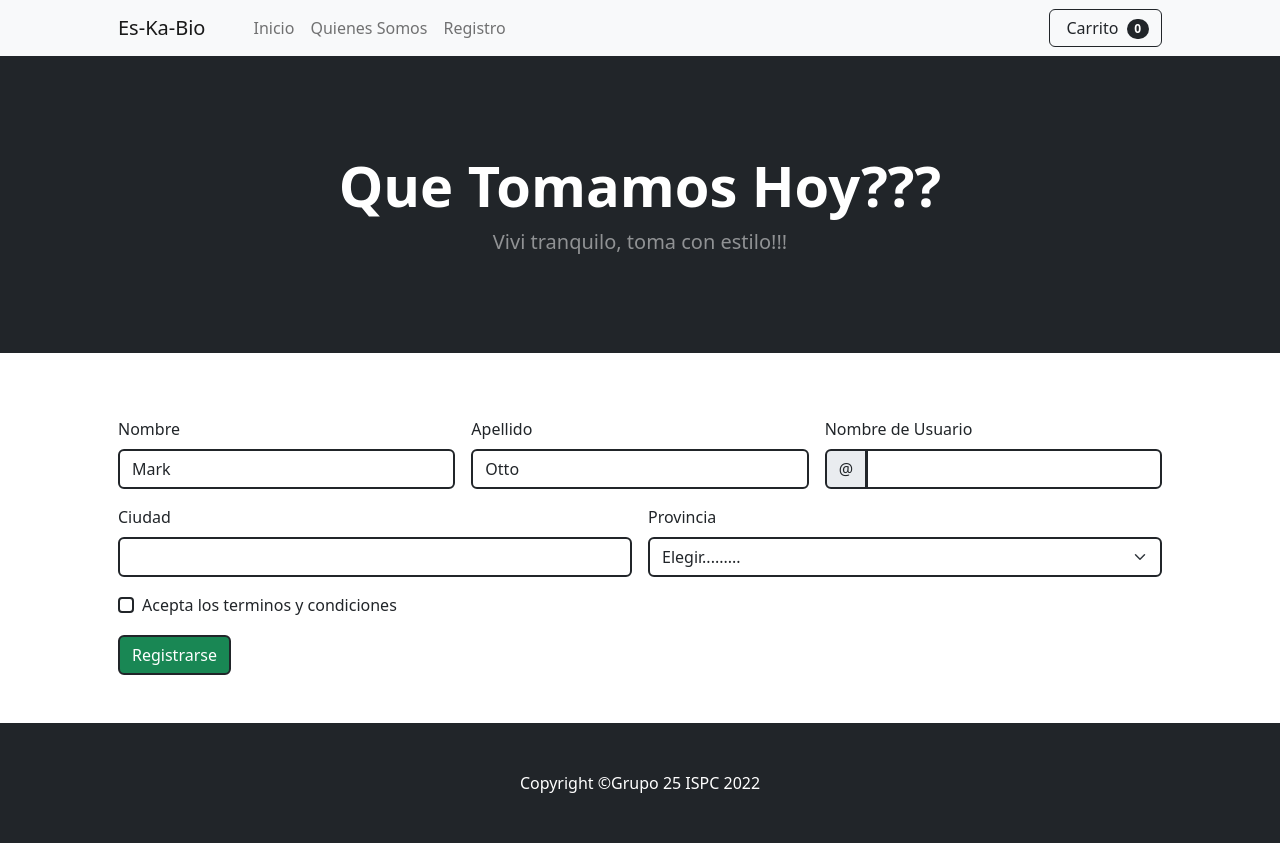
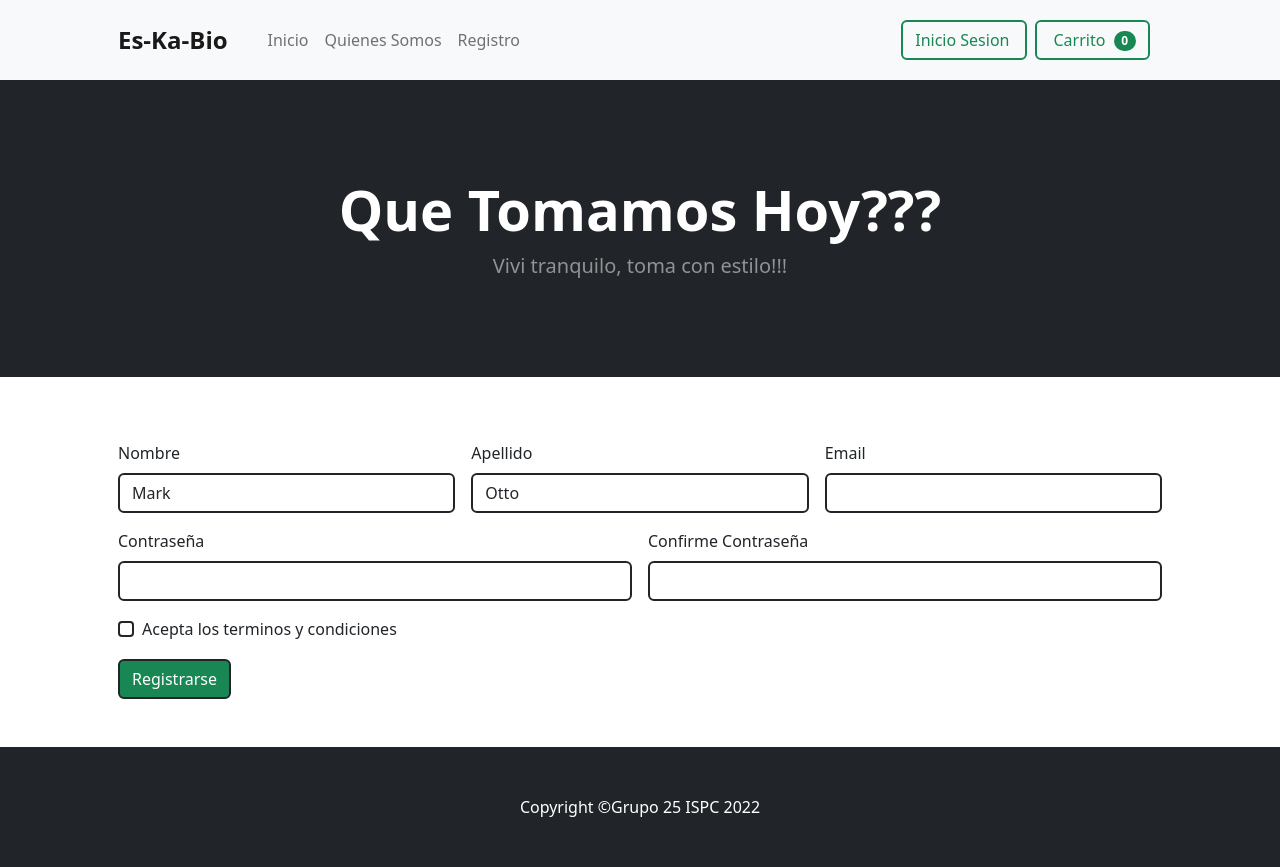
Before and after one commit to PPROF2-2022ProgWeb/g25-aula2-dpto-com-g25, an Angular app: page /registro in a window 1280 px wide. Before the commit the page ends 843 px from the top, so only its background shows below. Built offline with nearby package versions, Linux system fonts and the light colour scheme.

Commit message:
agregue btn incio sesion

```diff
--- a/src/app/app-routing.module.ts
+++ b/src/app/app-routing.module.ts
@@ -4,12 +4,14 @@ import { DetalleProductoComponent } from './pages/detalle-producto/detalle-produ
 import { ListaProductosComponent } from './pages/lista-productos/lista-productos.component';
 import { RegistroComponent } from './pages/registro/registro.component';
 import { QuienesSomosComponent } from './pages/quienes-somos/quienes-somos.component';
+import { InicioSesionComponent } from './pages/inicio-sesion/inicio-sesion.component';
 
 const   ROUTES: Routes = [
   {path: 'inicio', component: ListaProductosComponent},
   {path: 'producto/:id', component: DetalleProductoComponent},
   {path: 'registro', component: RegistroComponent},
   {path: 'quienes-somos', component: QuienesSomosComponent},
+  {path: 'inicio-sesion', component: InicioSesionComponent},
   {path:'**', pathMatch: 'full', redirectTo: 'inicio'}
 
 ];
--- a/src/app/layouts/navbar/navbar.component.html
+++ b/src/app/layouts/navbar/navbar.component.html
@@ -1,21 +1,29 @@
 
 <nav class="navbar navbar-expand-lg navbar-light bg-light sticky-top">
     <div class="container px-4 px-lg-5 ">
-        <a class="navbar-brand" href="">Es-Ka-Bio</a>
+        <a class="navbar-brand fw-bolder fs-4" href="">Es-Ka-Bio</a>
         <button class="navbar-toggler" type="button" data-bs-toggle="collapse" data-bs-target="#navbarSupportedContent" aria-controls="navbarSupportedContent" aria-expanded="false" aria-label="Toggle navigation"><span class="navbar-toggler-icon"></span></button>
         <div class="collapse navbar-collapse" id="navbarSupportedContent">
-            <ul class="navbar-nav me-auto mb-2 mb-lg-0 ms-lg-4">
+            <ul class="navbar-nav me-auto mb-2 mb-lg-0 ms-lg-3">
                 <li class="nav-item"><a class="nav-link " aria-current="page" href="">Inicio</a></li>
                 <li class="nav-item"><a class="nav-link " [routerLink]="['quienes-somos']">Quienes Somos</a></li>
                 <li class="nav-item"><a class="nav-link" [routerLink]="['registro']">Registro</a></li>
 
+
             </ul>
-            <form class="d-flex">
-                <button class="btn btn-outline-dark" type="submit">
+            <form class="d-inline p-2">
+                <button class="btn btn-outline-success border border-2 border-success m-sm-1 " type="submit">
+
+                    <a class="nav-link bi-cart-fill me-1" [routerLink]="['inicio-sesion']">Inicio Sesion</a>
+
+
+                </button>
+                <button class="btn btn-outline-success border border-2 border-success m-sm-1 " type="submit">
                     <i class="bi-cart-fill me-1"></i>
                     Carrito
-                    <span class="badge bg-dark text-white ms-1 rounded-pill">0</span>
+                    <span class="badge bg-success text-white ms-1 rounded-pill">0</span>
                 </button>
+
             </form>
         </div>
     </div>
--- /dev/null
+++ b/src/app/pages/inicio-sesion/inicio-sesion.component.html
@@ -0,0 +1,3 @@
+<div class="container px-4 px-lg-5 mt-5 mb-5">
+    <p>inicio-sesion works!</p>
+    </div>
--- /dev/null
+++ b/src/app/pages/inicio-sesion/inicio-sesion.component.ts
@@ -0,0 +1,15 @@
+import { Component, OnInit } from '@angular/core';
+
+@Component({
+  selector: 'app-inicio-sesion',
+  templateUrl: './inicio-sesion.component.html',
+  styleUrls: ['./inicio-sesion.component.css']
+})
+export class InicioSesionComponent implements OnInit {
+
+  constructor() { }
+
+  ngOnInit(): void {
+  }
+
+}
--- a/src/app/pages/pages.module.ts
+++ b/src/app/pages/pages.module.ts
@@ -6,6 +6,7 @@ import { TarjetaProductoComponent } from './tarjeta-producto/tarjeta-producto.co
 import { DetalleProductoComponent } from './detalle-producto/detalle-producto.component';
 import { RegistroComponent } from './registro/registro.component';
 import { QuienesSomosComponent } from './quienes-somos/quienes-somos.component';
+import { InicioSesionComponent } from './inicio-sesion/inicio-sesion.component';
 
 
 
@@ -15,7 +16,8 @@ import { QuienesSomosComponent } from './quienes-somos/quienes-somos.component';
     TarjetaProductoComponent,
     DetalleProductoComponent,
     RegistroComponent,
-    QuienesSomosComponent
+    QuienesSomosComponent,
+    InicioSesionComponent
   ],
   imports: [
     CommonModule,
--- a/src/app/pages/registro/registro.component.html
+++ b/src/app/pages/registro/registro.component.html
@@ -15,9 +15,9 @@
       </div>
     </div>
     <div class="col-md-4">
-      <label for="validationCustomUsername" class="form-label">Nombre de Usuario</label>
+      <label for="validationCustomUsername" class="form-label">Email</label>
       <div class="input-group has-validation">
-        <span class="input-group-text border border-2 border-dark" id="inputGroupPrepend">@</span>
+
         <input type="text" class="form-control border border-2 border-dark" id="validationCustomUsername" aria-describedby="inputGroupPrepend" required>
         <div class="invalid-feedback">
           Please choose a username.
@@ -25,17 +25,17 @@
       </div>
     </div>
     <div class="col-md-6">
-      <label for="validationCustom03" class="form-label">Ciudad</label>
+      <label for="validationCustom03" class="form-label">Contraseña</label>
       <input type="text" class="form-control border border-2 border-dark" id="validationCustom03" required>
       <div class="invalid-feedback">
         Please provide a valid city.
       </div>
     </div>
     <div class="col-md-6">
-      <label for="validationCustom04" class="form-label ">Provincia</label>
-      <select class="form-select border border-2 border-dark" id="validationCustom04" required>
-        <option selected disabled value="">Elegir.........</option>
-        <option>...</option>
+      <label for="validationCustom04" class="form-label ">Confirme Contraseña</label>
+      <select class="form-control border border-2 border-dark" id="validationCustom04" required>
+
+
       </select>
       <div class="invalid-feedback">
         Please select a valid state.
```
Also changed, not shown: src/app/pages/inicio-sesion/inicio-sesion.component.css (added), 1 other file (tests, documents, lock files or other folders).
